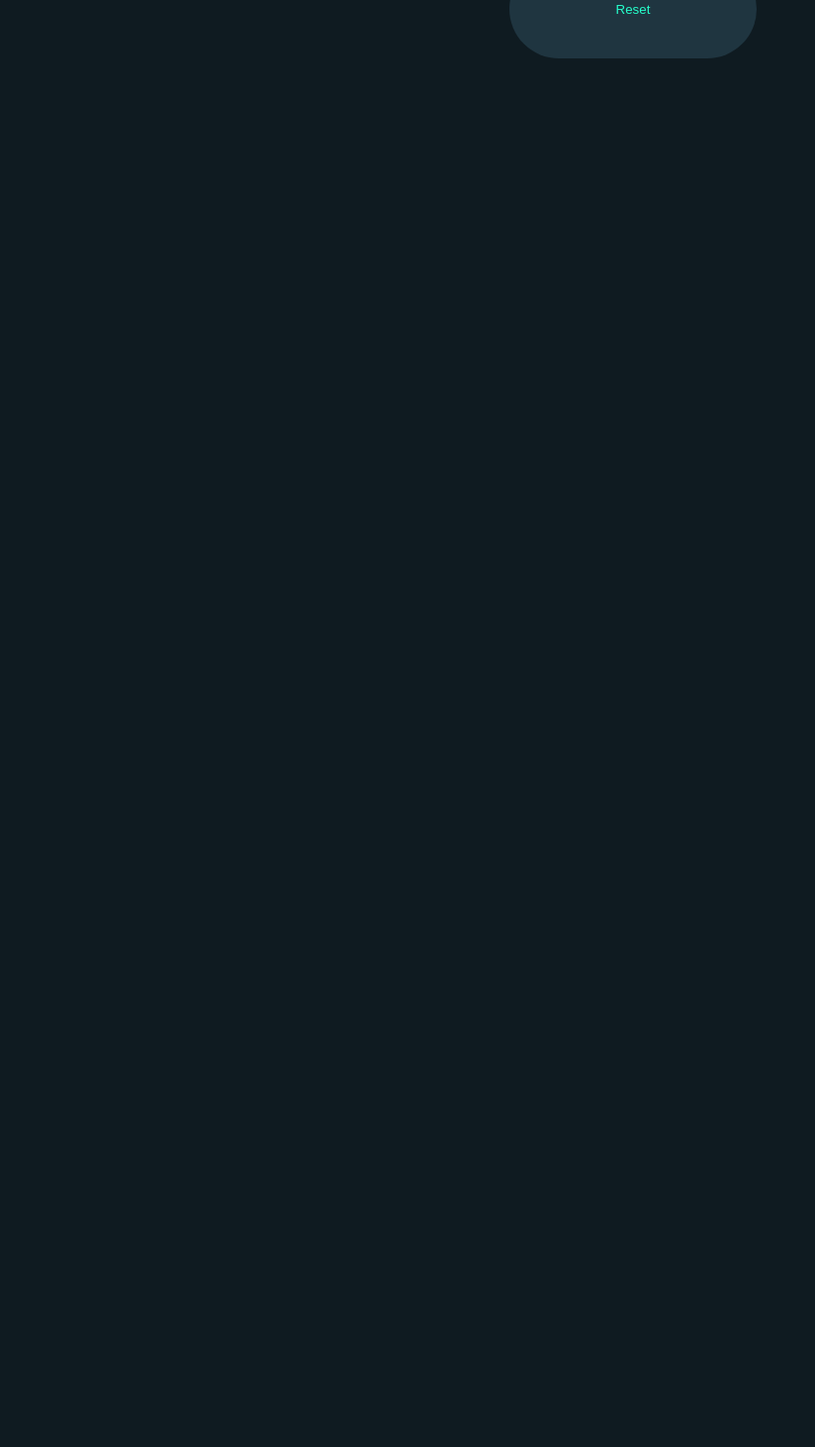
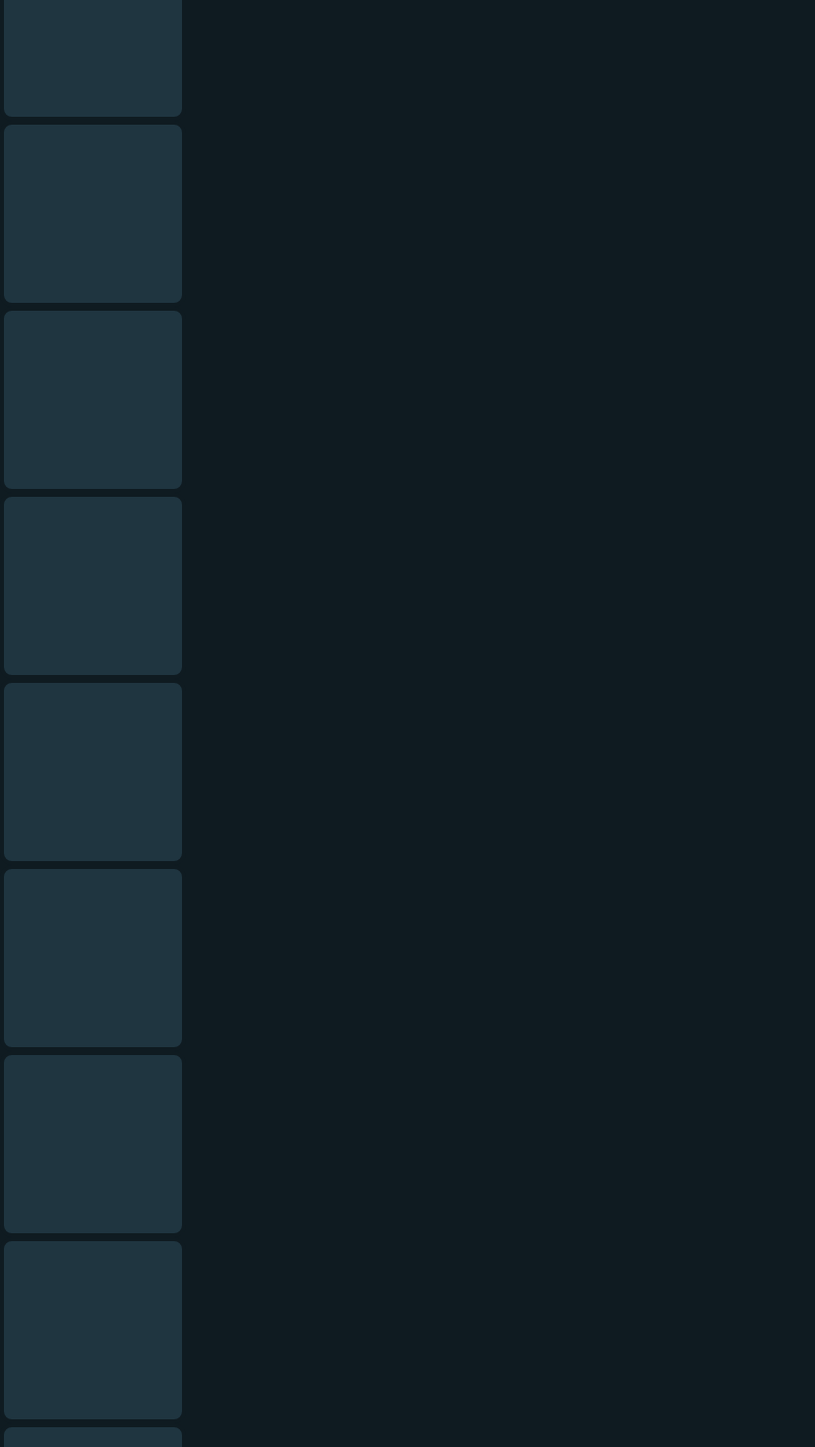
Before and after one commit to abhishek-bisht-21/Tic-Tac-Toe, a React (Create React App) app: page / in a window 1280 px wide. Shown: the part 228-1690 px from the top of the page at 99% size, without its empty margins (0-824 px from the left). Before the commit the page ends 800 px from the top, so only its background shows below. Built offline with nearby package versions, Linux system fonts and the light colour scheme.

Commit message:
Added Rows for tictactoe game

```diff
--- a/src/Components/TicTacToe/TicTacToe.css
+++ b/src/Components/TicTacToe/TicTacToe.css
@@ -28,3 +28,13 @@
 	margin-top: 25px;
 	margin-bottom: 50px;
 }
+
+.boxes{
+	display: flex;
+	height: 180px;
+	width: 180px;
+	background: #1f3540;
+	border: 4px solid #0f1b21;
+	border-radius: 12px;
+	cursor: pointer;
+}
--- a/src/Components/TicTacToe/TicTacToe.jsx
+++ b/src/Components/TicTacToe/TicTacToe.jsx
@@ -8,7 +8,24 @@ const TicTacToe = () => {
 		<div className='container'>
 			<h1 className='title'> Tic Tac Toe In <span>React</span></h1>
 			<div className='board'>
+				<div className='row1'>
+					<div className='boxes'></div>
+					<div className='boxes'></div>
+					<div className='boxes'></div>
+				</div>
 
+				<div className='row2'>
+					<div className='boxes'></div>
+					<div className='boxes'></div>
+					<div className='boxes'></div>
+				</div>
+
+
+				<div className='row3'>
+					<div className='boxes'></div>
+					<div className='boxes'></div>
+					<div className='boxes'></div>
+				</div>
 			</div>
 			<button className='reset'>Reset</button>
 		</div>
```
Lines whose indentation alone changed are shown as unchanged.
